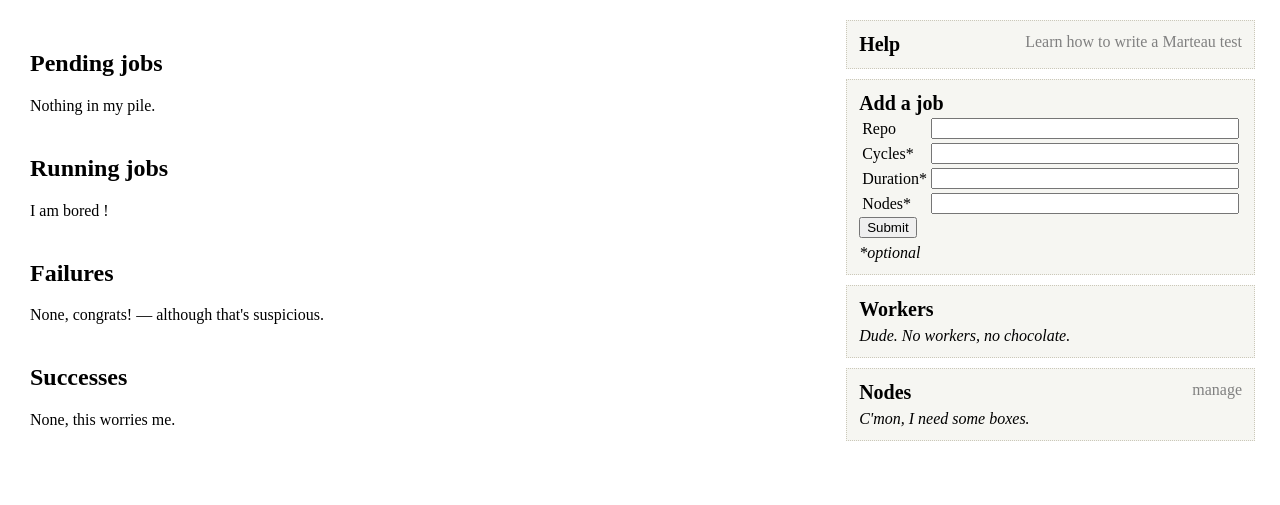
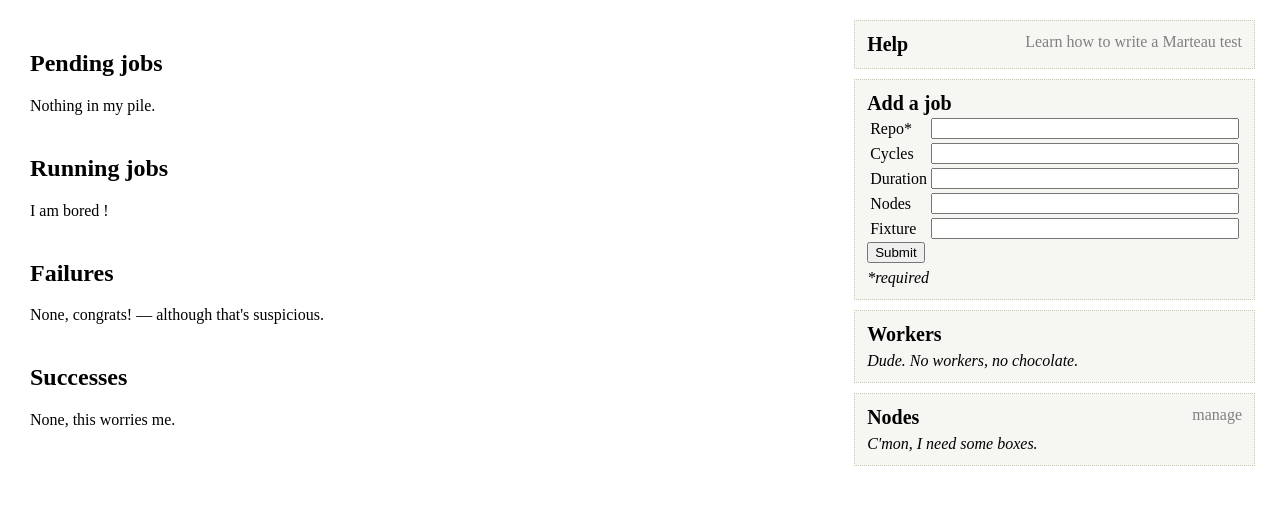
Before and after one commit to mozilla-services/marteau, a Python web app: template marteau/templates/index.mako in a window 1280 px wide. Shown: the part 76-581 px from the top of the page. Run offline with Mako, Linux system fonts and the light colour scheme; the template is opened without the code that fills it, so the values that code supplies are empty; some web fonts are replaced.

Commit message:
add a way to specify a fixture in the UI

```diff
--- a/marteau/templates/index.mako
+++ b/marteau/templates/index.mako
@@ -14,25 +14,29 @@
  <span>Add a job</span>
 <table>
     <tr>
-      <td>Repo</td>
+      <td>Repo*</td>
       <td><input type="text" name="repo"/></td>
     </tr>
     <tr>
-      <td>Cycles*</td>
+      <td>Cycles</td>
       <td><input type="text" name="cycles"/></td>
     </tr>
     <tr>
-     <td>Duration*</td>
+     <td>Duration</td>
      <td><input type="text" name="duration"/></td>
     </tr>
     <tr>
-      <td>Nodes*</td>
+      <td>Nodes</td>
       <td><input type="text" name="nodes"/></td>
+    </tr>
+    <tr>
+      <td>Fixture</td>
+      <td><input type="text" name="fixture"/></td>
     </tr>
 
 </table>
     <input type="submit"/>
-    <div><italic>*optional</italic></div>
+    <div><italic>*required</italic></div>
 
 </form>
 </div>
--- a/marteau/web/__init__.py
+++ b/marteau/web/__init__.py
@@ -2,6 +2,8 @@ from marteau import queue
 from pyramid.config import Configurator
 from pyramid_beaker import session_factory_from_settings
 from pyramid.authorization import ACLAuthorizationPolicy
+from pyramid.authentication import AuthTktAuthenticationPolicy
+
 
 def main(global_config, **settings):
     # defaults
@@ -14,8 +16,8 @@ def main(global_config, **settings):
     config = Configurator(settings=settings, session_factory=session_factory)
     config.registry['queue'] = queue.Queue()
 
-    authz_policy = ACLAuthorizationPolicy()
-    config.set_authorization_policy(authz_policy)
+    config.set_authorization_policy(ACLAuthorizationPolicy())
+    config.set_authentication_policy(AuthTktAuthenticationPolicy('teskjskljf'))
 
     # routing
     config.add_route('index', '/')
--- a/setup.py
+++ b/setup.py
@@ -4,7 +4,7 @@ from marteau import __version__
 
 
 install_requires = ['funkload', 'pyramid',
-                    'gevent>=1.0b3',
+                    'gevent>=1.0dev',
                     'circus', 'PyYAML', 'paramiko',
                     'Mako', 'retools',
                     'virtualenv', 'Sphinx',
```
